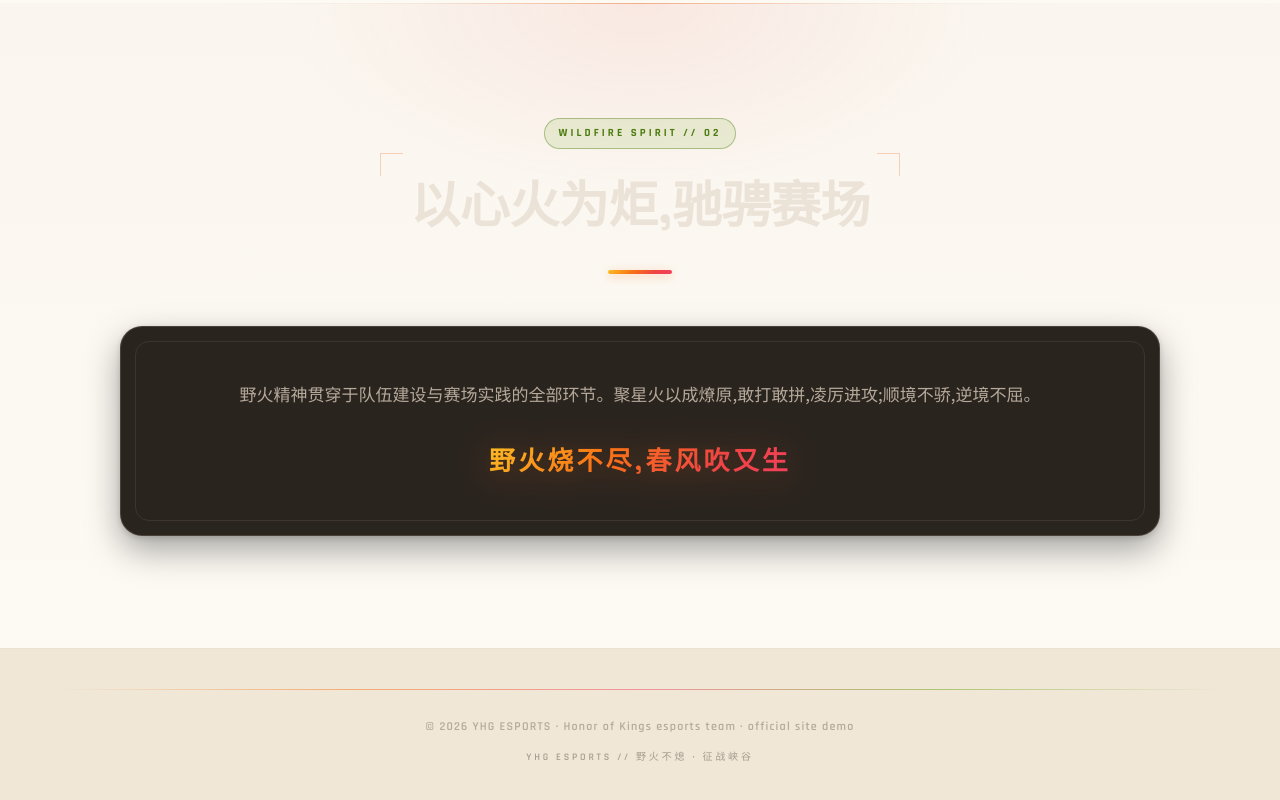
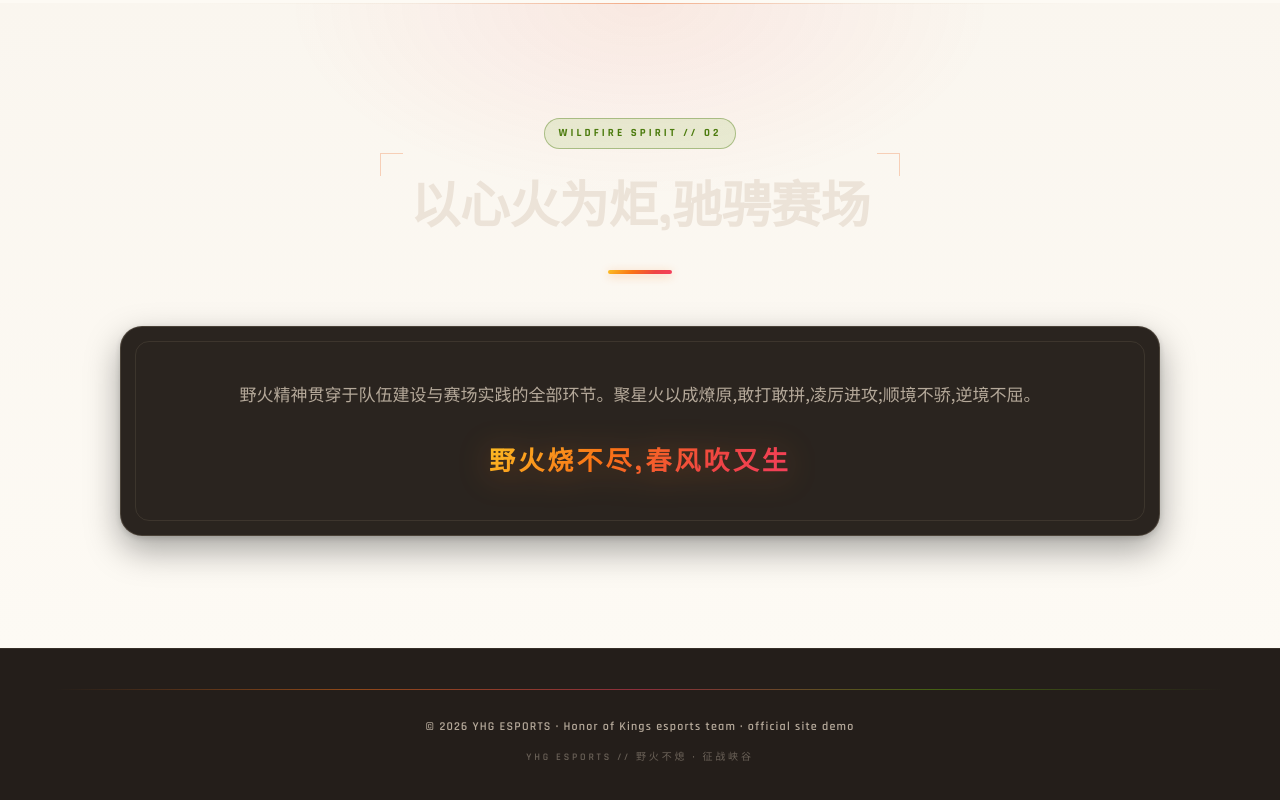
Before and after one commit to WhiteMoon319/WhiteMoon319.github.io, a website: page index.html in a window 1280 px wide. Shown: the part 1555-2355 px from the top of the page. Drawn offline with Linux system fonts and the dark colour scheme; no server answers.

Commit message:
fix: 深色模式 footer 亮米色横带破绽
- footer 背景硬编码 #f0e7d6 未被深色块覆盖，暗色下页脚是亮底
- 深色块新增 footer 暗面 #241e1a + 边框色走令牌
- 修复后页脚文字 dim on #241e1a = 7.14 达标

```diff
--- a/resource/css/responsive.css
+++ b/resource/css/responsive.css
@@ -328,4 +328,9 @@
         color: var(--text) !important;
     }
 
+    /* footer：原浅色米底硬编码，深色下改为暗面 */
+    footer {
+        background: #241e1a;
+        border-top-color: var(--line);
+    }
 }
```
